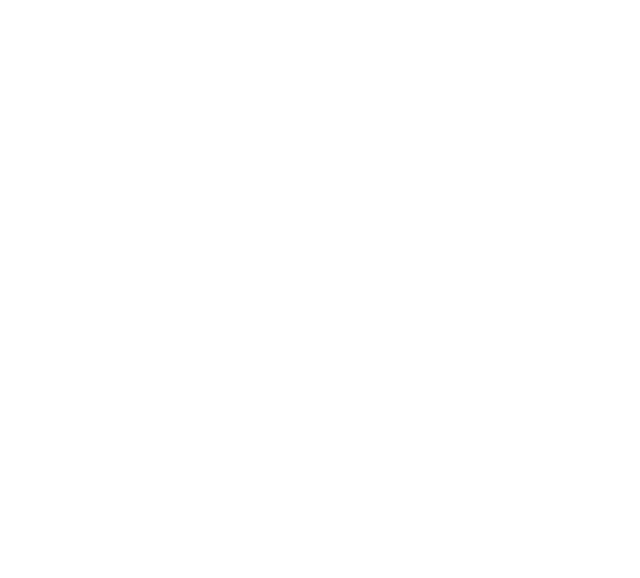
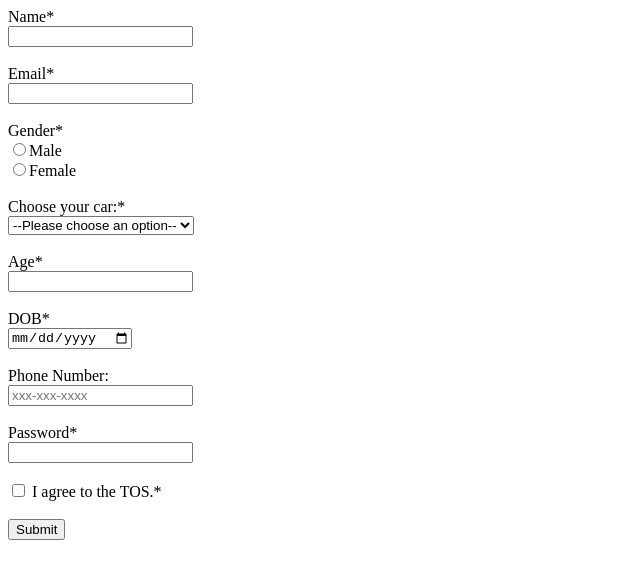
Before and after one commit to acciojob/signup-form-car-pratikgarule, a website: page main.html in a window 1280 px wide. Shown: the whole page, without its empty margins (0-640 px from the left). Drawn offline with Linux system fonts and the light colour scheme.

Commit message:
created a submission

```diff
--- a/main.html
+++ b/main.html
@@ -1,16 +1,55 @@
 <!DOCTYPE html>
-
-<html>
-
+<html lang="en">
 <head>
-	<link rel="stylesheet" href="styles.css">
+    <meta charset="UTF-8">
+    <meta http-equiv="X-UA-Compatible" content="IE=edge">
+    <meta name="viewport" content="width=device-width, initial-scale=1.0">
+    <title>Document</title>
 </head>
-
 <body>
-	<!-- the entire body must be written by student -->
-    <script type="text/javascript" src="./script.js">
-</script>
-
+    <form method="post">
+        <div>
+            <label for="name">Name*</label><br>
+            <input id="name" required>
+        </div>
+		<div><br>
+			<label for="email">Email*</label><br>
+			<input type="email" id="email" name="email"required>
+		</div>
+		<div><br>
+        <label>Gender*</label><br>
+        <input type="radio" name="gender" required>Male<br>
+        <input type="radio" name="gender" required>Female<br>
+        </div>
+		<div><br>
+        <label for="cars">Choose your car:*</label><br>
+          <select id="cars">
+			 <option value="" disabled selected hidden>--Please choose an option--</option>
+			<option value="BMW">BMW</option>
+            <option value="audi">Audi</option>
+            <option value="mercedez">Mercedez</option>
+		  </select>
+		</div>
+		<div><br>
+            <label for="age">Age*</label><br>
+            <input type="number" name="age" id="age"required>
+        </div>
+        <div><br>
+            <label for="dob">DOB*</label><br>
+            <input type="date" id="dob"required>
+        </div>
+		<div><br>
+			<label for="phone">Phone Number:</label><br>
+            <input type="tel" id="phone" name="phone" placeholder="xxx-xxx-xxxx"  required><br>
+		</div>
+		<div><br>
+            <label for="password">Password*</label><br>
+            <input type="password" id="password"required>
+        </div>
+		<div><br>
+			<input type="checkbox" id="car1" name="car1"><label for="car1"> I agree to the TOS.*</label><br><br>
+		</div>
+     <button type="submit">Submit</button>
+    </form>
 </body>
-
 </html>
```
